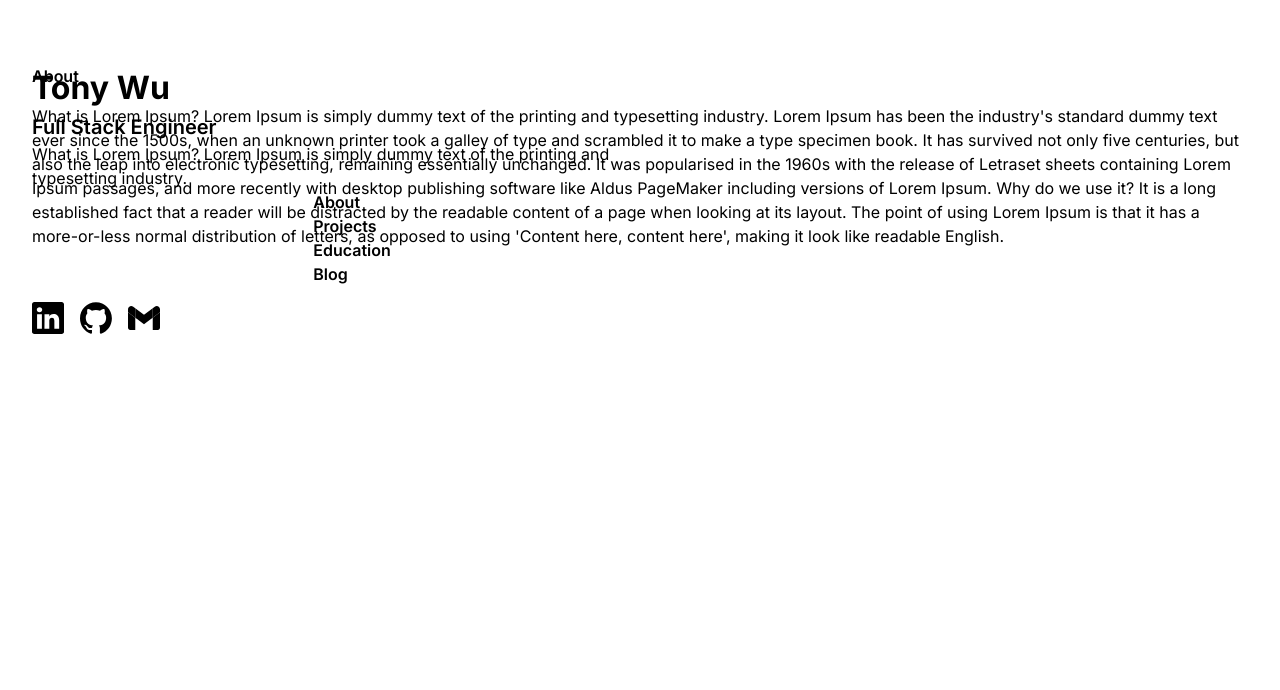
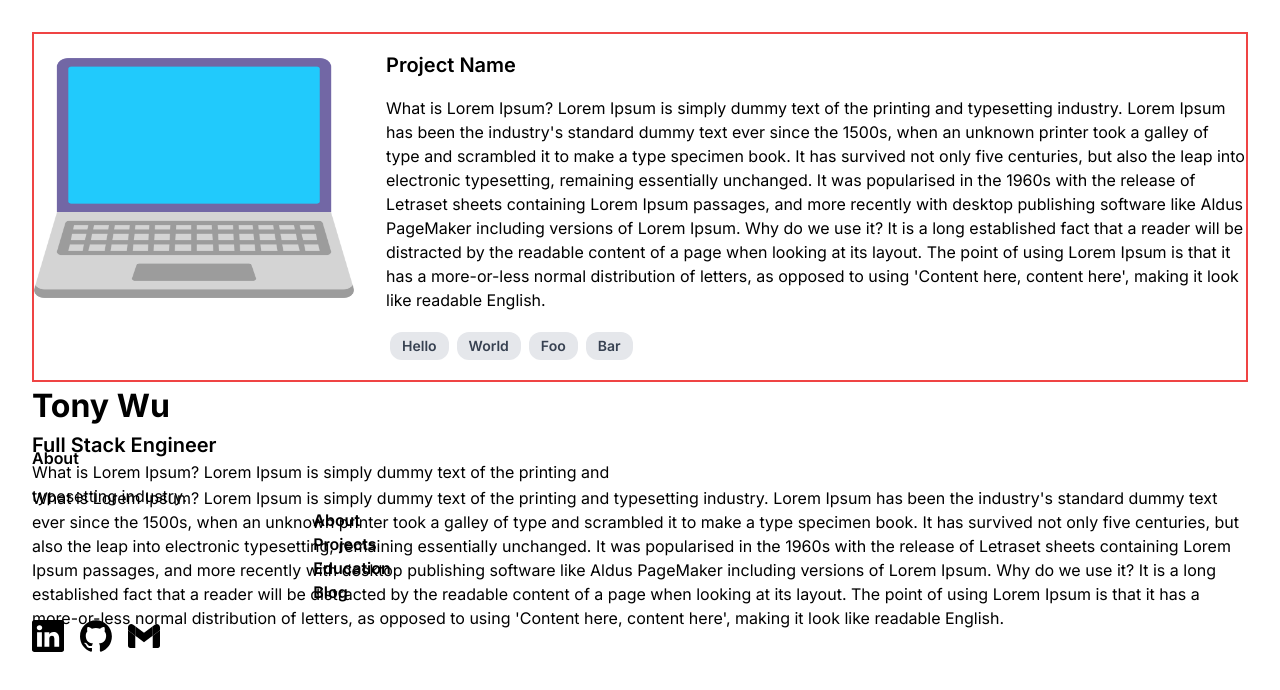
Before and after one commit to tonywucs/portfolio-v1-nextjs, a Next.js app: page / in a window 1280 px wide. Shown: the top 690 px of the page. Built offline with nearby package versions, Linux system fonts and the light colour scheme.

Commit message:
Add content to project cards

```diff
--- a/app/page.tsx
+++ b/app/page.tsx
@@ -3,11 +3,13 @@ import LinkedinSVG from "@/app/ui/linkedin-svg";
 import GithubSVG from "@/app/ui/github-octo-svg";
 import GmailSVG from "@/app/ui/gmail-svg";
 import TagPills from "@/app/ui/tag-pills";
+import ProjectCard from "@/app/ui/project-card";
 const TAGS = ["Hello", "World", "Foo", "Bar"];
 
 export default function Home() {
   return (
     <main className="m-8">
+      <ProjectCard />
       <header className="w-full lg:w-1/2 lg:fixed">
         <div>
           <h1>Tony Wu</h1>
--- a/app/ui/project-card.tsx
+++ b/app/ui/project-card.tsx
@@ -0,0 +1,42 @@
+import TagPills from "@/app/ui/tag-pills";
+import Image from "next/image";
+import Link from "next/link";
+const TAGS = ["Hello", "World", "Foo", "Bar"];
+
+export default function ProjectCard() {
+  return (
+    <div className="flex flex-col py-4 md:flex-row gap-4 border-2 border-red-500">
+      <Link href="#" className="flex w-1/2 mt-2 md:max-w-xs md:max-h-60">
+        <Image
+          src="/laptop-test.png"
+          alt="Laptop"
+          width={100}
+          height={100}
+          className="w-full h-full"
+        />
+      </Link>
+      <div className="flex flex-col gap-4 w-fit md:ml-4">
+        <Link href="#">
+          <h2>Project Name</h2>
+        </Link>
+        <p>
+          What is Lorem Ipsum? Lorem Ipsum is simply dummy text of the printing
+          and typesetting industry. Lorem Ipsum has been the industry's standard
+          dummy text ever since the 1500s, when an unknown printer took a galley
+          of type and scrambled it to make a type specimen book. It has survived
+          not only five centuries, but also the leap into electronic
+          typesetting, remaining essentially unchanged. It was popularised in
+          the 1960s with the release of Letraset sheets containing Lorem Ipsum
+          passages, and more recently with desktop publishing software like
+          Aldus PageMaker including versions of Lorem Ipsum. Why do we use it?
+          It is a long established fact that a reader will be distracted by the
+          readable content of a page when looking at its layout. The point of
+          using Lorem Ipsum is that it has a more-or-less normal distribution of
+          letters, as opposed to using 'Content here, content here', making it
+          look like readable English.
+        </p>
+        <TagPills tags={TAGS} />
+      </div>
+    </div>
+  );
+}
```
Also changed, not shown: public/laptop-test.png (added).
